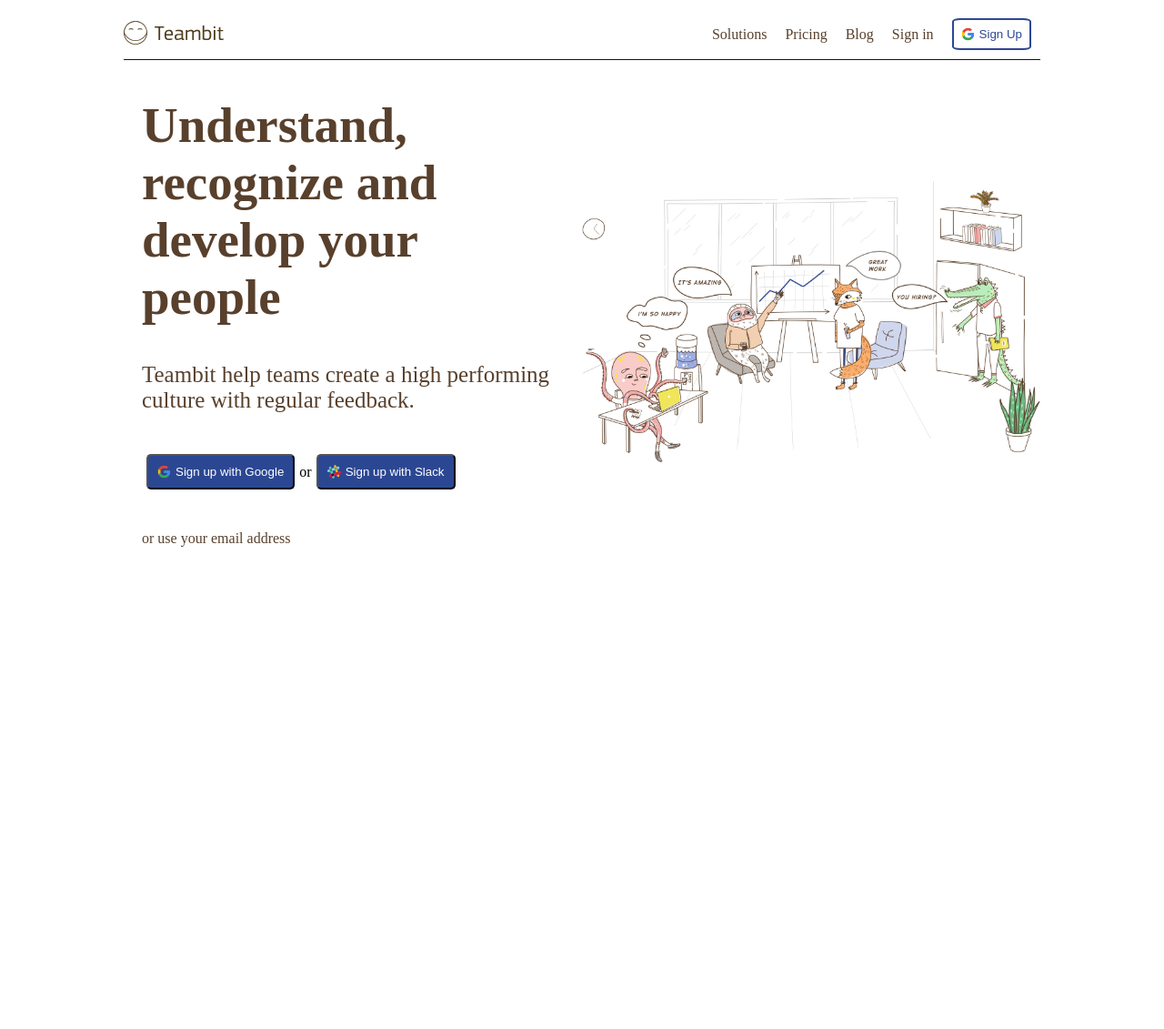
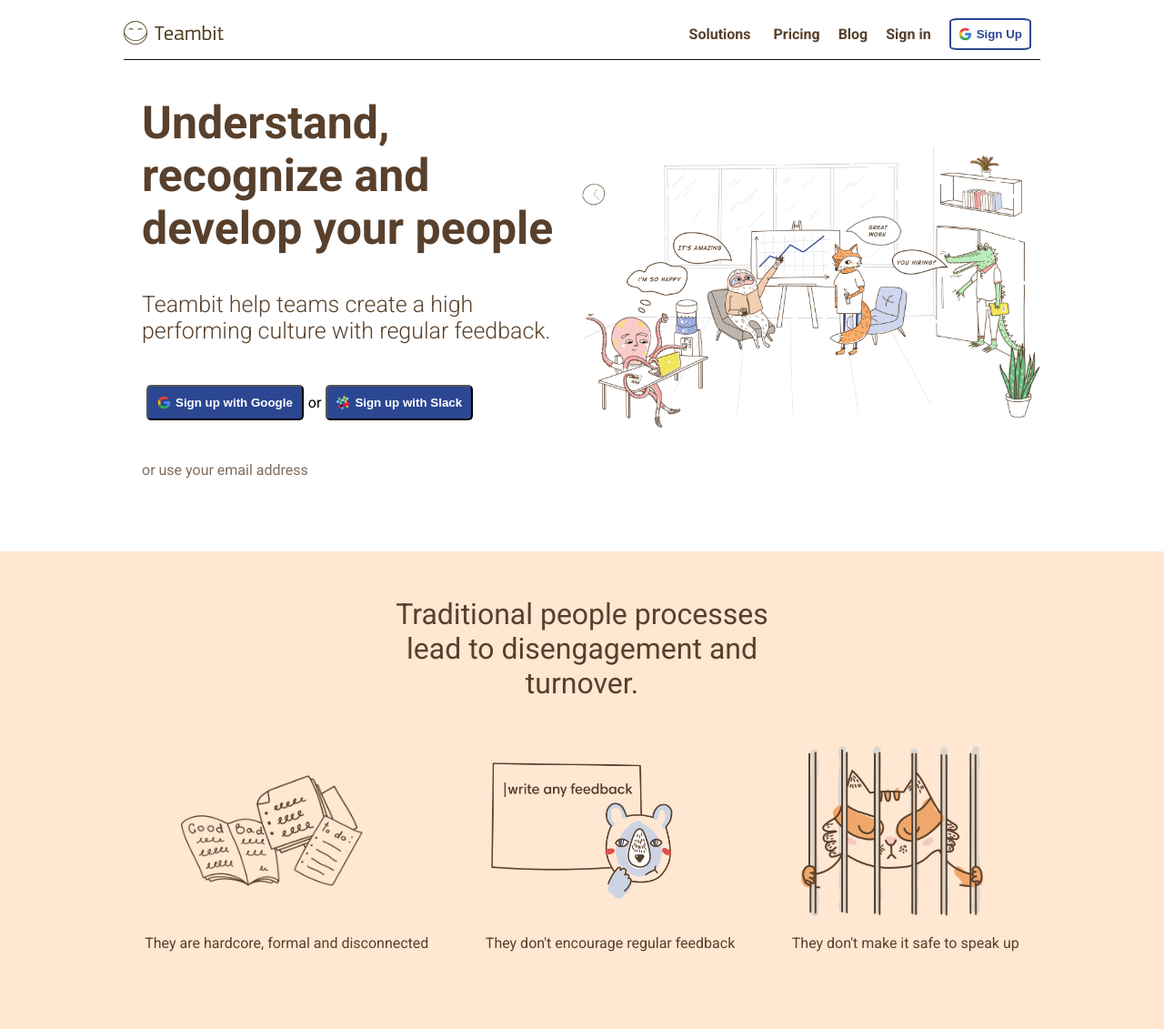
Before and after one commit to aaaafr/node-sass-teambit, a website: page index.html in a window 1280 px wide. Shown: the top 1131 px of the page at 91% size. Before the commit the page ends 800 px from the top, so only its background shows below. Drawn offline with Linux system fonts and the light colour scheme.

Commit message:
first part main

```diff
--- a/index.html
+++ b/index.html
@@ -7,6 +7,8 @@
   <meta name="viewport" content="width=device-width, initial-scale=1.0">
   <link rel="stylesheet" href="./dist/css/app.css">
   <link rel="stylesheet" href="https://cdnjs.cloudflare.com/ajax/libs/font-awesome/5.15.3/css/all.min.css"integrity="sha512-iBBXm8fW90+nuLcSKlbmrPcLa0OT92xO1BIsZ+ywDWZCvqsWgccV3gFoRBv0z+8dLJgyAHIhR35VZc2oM/gI1w=="crossorigin="anonymous" />
+  <link rel="preconnect" href="https://fonts.gstatic.com">
+<link href="https://fonts.googleapis.com/css2?family=Roboto:wght@100;300;400;700&display=swap" rel="stylesheet">
   <title>Teambit</title>
 
 </head>
@@ -22,7 +24,7 @@
             <div class="nav">
                 <ul>
                     <li>
-                        <a href="">Solutions</a>
+                        <a href="">Solutions<i class="fas fa-chevron-down"></i></a>
                     </li>
                     <li>
                         <a href="">Pricing</a>
@@ -68,8 +70,65 @@
   </div>
   <!-- /#site_header -->
   <main id="site_main">
-
-
+      <div class="rose">
+        <div class="container">
+            <div class="text">
+                <h1>Traditional people processes lead to disengagement and turnover.</h1>
+            </div>
+                <div class="turnover">
+                    <div class="disconnected">
+                        <img src="./dist/img/hardcore.png" alt="">
+                    </div>
+                    <div class="nofeedback">
+                         <img src="./dist/img/nofeedback.png" alt="">
+                    </div>
+                    <div class="nosafe">
+                            <img src="./dist/img/notsafe.png" alt="">
+                    </div>
+                </div>
+                <div class="desk">
+                    <p>They are hardcore, formal and disconnected</p>
+                    <p>They don't encourage regular feedback</p>
+                    <p>They don't make it safe to speak up</p>
+                </div>
+                <div class="bunny">
+                    <img src="./dist/img/before.png"  alt="">
+                </div>
+            </div>
+            <div class="text">
+                <h1 id="small">
+                    It doesn't have to be like that.
+                    Teambit is a modern solution that teammates love.
+                </h1>
+            </div>
+                <div class="turnover">
+                    <div class="disconnected">
+                        <img src="./dist/img/lightweight.png" alt="">
+                    </div>
+                    <div class="nofeedback">
+                         <img src="./dist/img/feedbacksuggestions.png" alt="">
+                    </div>
+                    <div class="nosafe">
+                            <img src="./dist/img/safe.png" alt="">
+                    </div>
+                </div>
+                <div class="desk">
+                    <p>They are hardcore, formal and disconnected</p>
+                    <p>They don't encourage regular feedback</p>
+                    <p>They don't make it safe to speak up</p>
+                </div>
+                <div class="bunny">
+                    <img src="./dist/img/before.png"  alt="">
+                </div>
+            </div>
+          </div>
+      </div>
+      <div class=""></div>
+      <div class=""></div>
+      <div class=""></div>
+      <div class=""></div>
+      <div class=""></div>
+      <div class=""></div>
   </main>
   <!-- /#site_main -->
   <footer id="site_footer"></footer>
--- a/src/app.scss
+++ b/src/app.scss
@@ -2,3 +2,4 @@
 @import 'partials/variables';
 @import 'partials/common';
 @import 'partials/header';
+@import 'partials/main'
--- a/src/partials/_common.scss
+++ b/src/partials/_common.scss
@@ -3,3 +3,13 @@
     margin: 0;
     padding: 0;
 }
+
+body {
+    font-family: 'Roboto', sans-serif;
+}
+
+
+.container {
+    width: 80%;
+    margin: auto;
+}
--- a/src/partials/_header.scss
+++ b/src/partials/_header.scss
@@ -18,10 +18,14 @@
                     align-items: center;
                     list-style: none;
                     li{
+                        font-weight: 600;
                         padding:10px;
                         a{
                                 text-decoration: none;
                                 color:$text_color;
+                                i{
+                                    padding-left: 5px;
+                                }
 
                         }
                         button {
@@ -30,6 +34,7 @@
                             border-radius: 10%;
                             background-color: $button_text;
                             border: 2px solid $button_color;
+                            font-weight: 600;
 
 
                             img{
@@ -49,7 +54,7 @@
         }
 
         .intro {
-            background-image: url(/dist/img/illustration-main.jpg);
+            background-image: url('../img/illustration-main.jpg');
             background-size: 50%;
             background-repeat: no-repeat;
             background-position: right;
@@ -60,12 +65,14 @@
                 color: $text_color;
 
                 h1{
-                    font-size: 55px;
+                    font-size: 50px;
                     padding: 20px;
+                    font-weight: 600;
                 }
                 p{
                     font-size: 25px;
                     padding: 20px;
+                    font-weight: 300;
                 }
             }
 
@@ -87,13 +94,14 @@
                     a{
                         text-decoration: none;
                         color:$button_text;
+                        font-weight: 700;
                     }
                 }
             }
 
             .link{
                 padding: 20px;
-                color:$text_color;
+                color:$text_clear;
                 i{
                     margin-left: 5px;
                 }
--- /dev/null
+++ b/src/partials/_main.scss
@@ -0,0 +1,60 @@
+#site_main {
+    .rose{
+        background-color: $background_color;
+        margin-top: 50px;
+    .text{
+        display: flex;
+        justify-content: center;
+        h1{
+            text-align: center;
+            padding-left: 300px;
+            padding-right: 300px;
+            padding-top:50px;
+            color:$text_color;
+            font-weight: 500;
+        }
+        #small{
+            padding-left: 400px;
+            padding-right: 400px;
+        }
+    }
+    .turnover {
+        display: flex;
+        justify-content:space-around;
+        align-items: center;
+        padding-top: 50px;
+        .disconnected , .nofeedback, .nosafe{
+            display: flex;
+            flex-direction: column;
+            justify-content: center;
+            align-items: center;
+            width: 200px;
+            img{
+                width:100%;
+            }
+        }
+    }
+    .desk{
+        align-items: center;
+        display: flex;
+        justify-content: space-around;
+        p{
+            padding-top:20px;
+            color: $text_color;
+        }
+    }
+    .bunny{
+        display: flex;
+        justify-content: center;
+        align-items: center;
+        padding-top: 100px;
+        padding-bottom: 100px;
+        border-bottom: 2px solid $text_color;
+        img{
+            width: 350px;
+        }
+    }
+
+}
+
+}
--- a/src/partials/_variables.scss
+++ b/src/partials/_variables.scss
@@ -1,3 +1,5 @@
 $text_color: #58402C;
 $button_color: #2C4792;
 $button_text: white;
+$text_clear:#58402cc4;
+$background_color:#FFE7D2;
--- a/webpack.mix.js
+++ b/webpack.mix.js
@@ -2,6 +2,8 @@
 
 mix
   .js('src/app.js', 'js')
-  .sass('src/app.scss', 'css')
+  .sass('src/app.scss', 'css').options({
+    processCssUrls: false
+  })
   .copyDirectory('src/img', 'dist/img')
   .setPublicPath('dist')
```
Also changed, not shown: dist/css/app.css, 3 other files.
